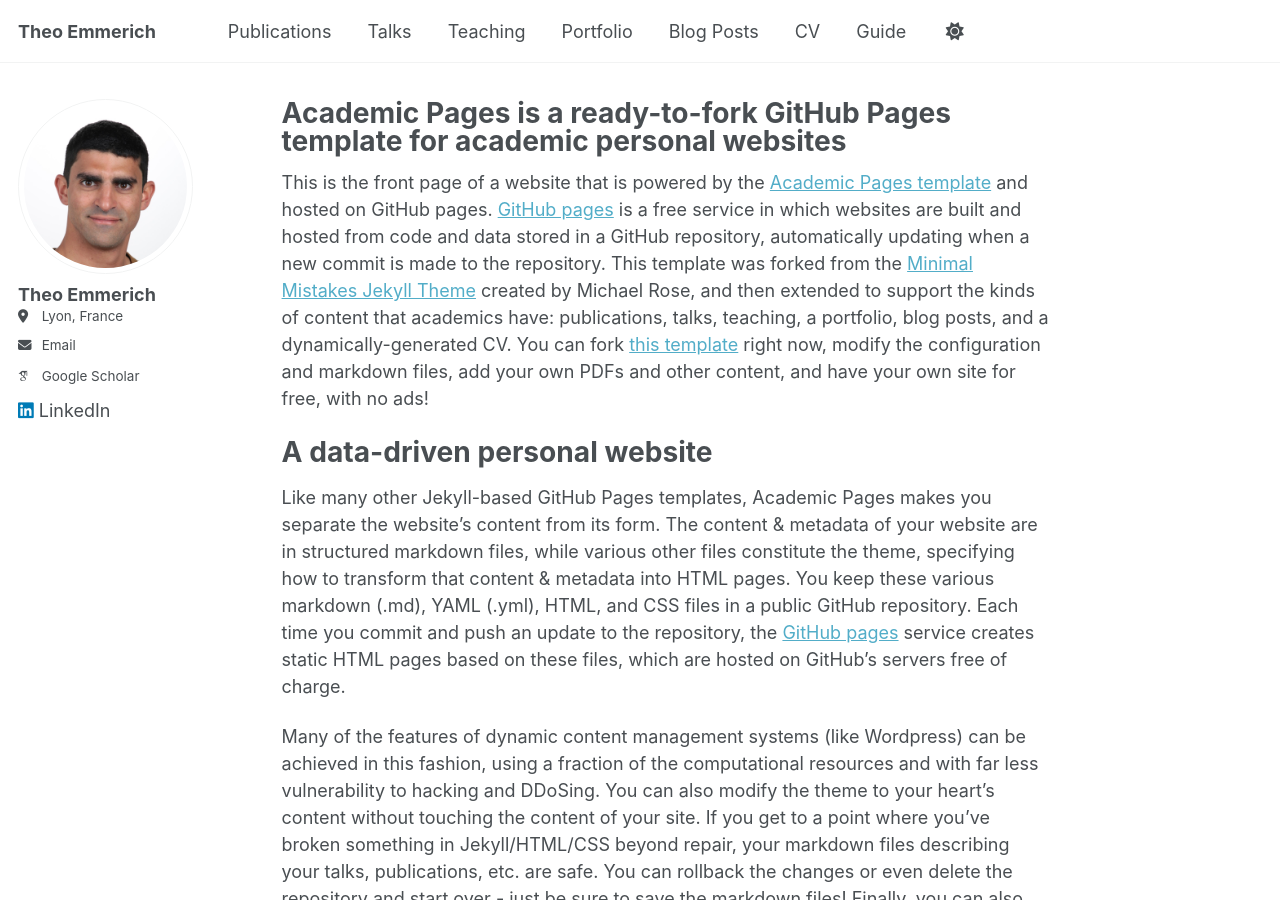
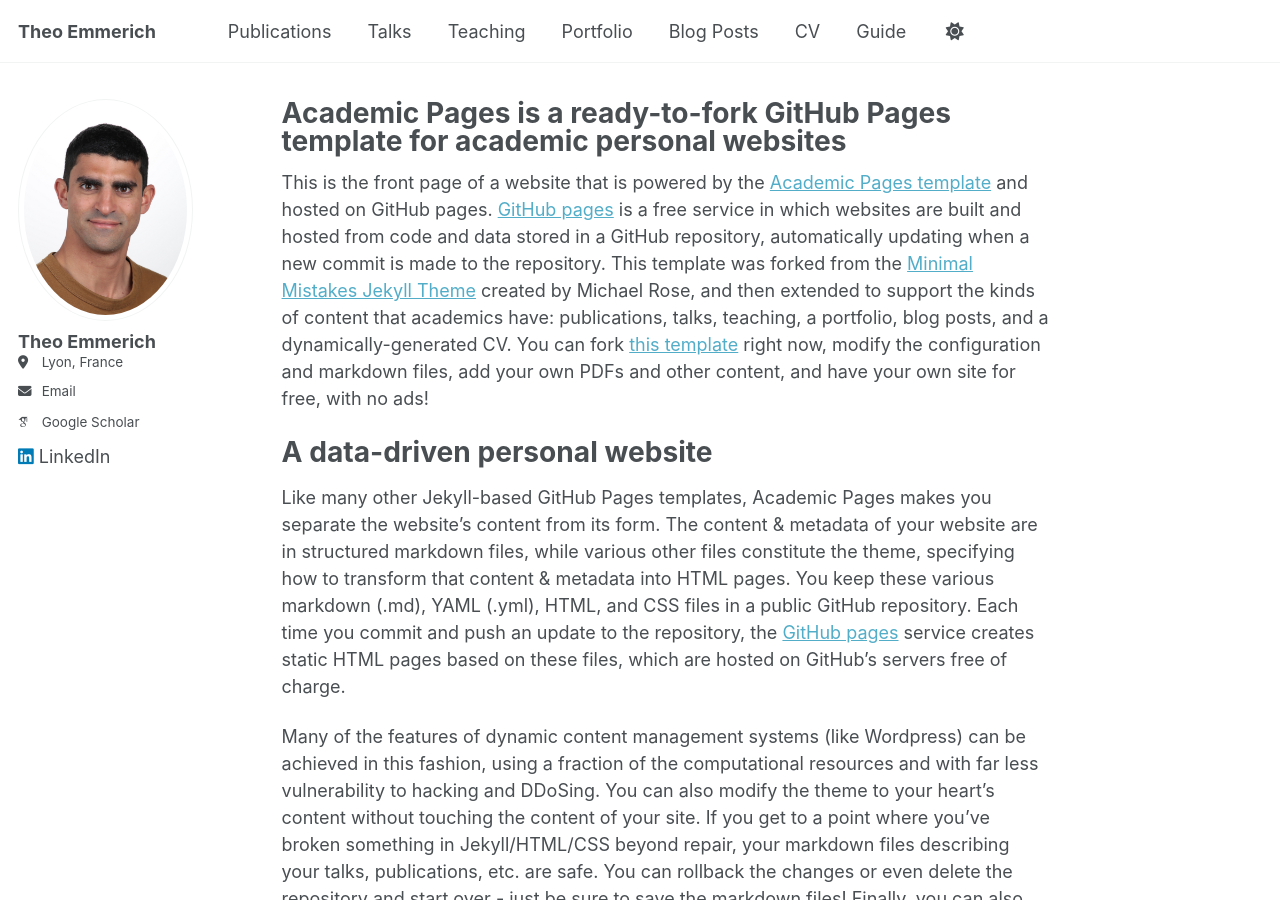
Before and after one commit to theoemmerich/theoemmerich.github.io, a Jekyll site: the page built from _pages/about.md, in a window 1280 px wide and 900 px high. Built offline with Jekyll 4.4.1, drawn with Linux system fonts in a browser that asks for light colours; some web fonts are replaced.

Commit message:
Update _config.yml

```diff
--- a/_config.yml
+++ b/_config.yml
@@ -22,7 +22,7 @@ repository               : "academicpages/academicpages.github.io"
 #               Additional customization can be done by editing /_includes/author-profile.html
 author:
   name             : "Theo Emmerich"
-  avatar           : "profile.jpeg"
+  avatar           : "site.jpg"
   location         : "Lyon, France"
   email            : "theo.emmerich@ens-lyon.fr"
 
```
